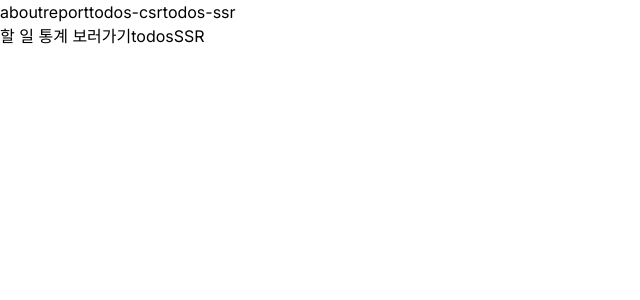
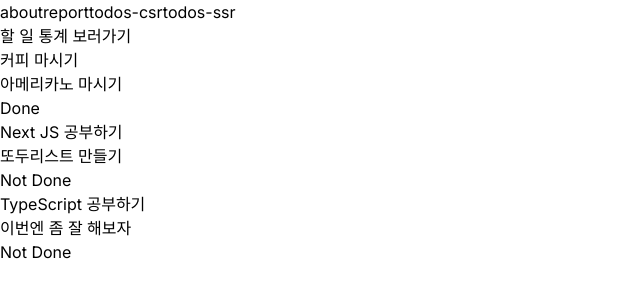
Before and after one commit to gidalim/todolist-nextjs, a Next.js app: page /todos-ssr in a window 1280 px wide. Shown: the top 300 px of the page, without its empty margins (0-640 px from the left). Built offline with nearby package versions, Linux system fonts and the light colour scheme; data requests are answered from the project's data file.

Commit message:
[MOD] SSR page data fetching setting

```diff
--- a/db.json
+++ b/db.json
@@ -1,7 +1,7 @@
 {
   "companyInfo": {
     "name": "주식회사 팀스파르타",
-    "desctiption": "우리회사에 대한 설명입니다. blablabla~~~~~~",
+    "description": "우리회사에 대한 설명입니다. blablabla~~~~~~",
     "image": "http://~~~~"
   },
   "todos": [
@@ -9,6 +9,18 @@
       "id": "1",
       "title": "커피 마시기",
       "contents": "아메리카노 마시기",
+      "isDone": true
+    },
+    {
+      "id": "2",
+      "title": "Next JS 공부하기 ",
+      "contents": "또두리스트 만들기",
+      "isDone": false
+    },
+    {
+      "id": "3",
+      "title": "TypeScript 공부하기",
+      "contents": "이번엔 좀 잘 해보자",
       "isDone": false
     }
   ]
--- a/src/app/api/todos/route.ts
+++ b/src/app/api/todos/route.ts
@@ -1 +1,15 @@
 // todos route
+
+export async function GET(request: Request) {
+  const response = await fetch("http://localhost:4000/todos");
+  const todos = await response.json();
+
+  if (!todos) {
+    return new Response("현재 해야 할 일이 존재하지 않아요!", {
+      status: 404,
+    });
+  }
+  return Response.json({
+    todos: [...todos],
+  });
+}
--- a/src/app/todos-ssr/page.tsx
+++ b/src/app/todos-ssr/page.tsx
@@ -2,15 +2,32 @@
 // CUD 안 함
 // Link태그를 통한 report페이지 이동 '할 일 정보 통계 보러가기' 페이지
 
+import { Todos } from "@/types/type";
 import Link from "next/link";
 import React from "react";
 
-const todosSSR = () => {
+const todosSSR = async () => {
+  const response = await fetch("http://localhost:3000/api/todos", {
+    cache: "no-cache",
+  });
+
+  const { todos } = await response.json();
+
   return (
-    <div>
+    <>
       <Link href={"/report"}>할 일 통계 보러가기</Link>
-      todosSSR
-    </div>
+      <div>
+        {todos.map((data: Todos) => {
+          return (
+            <div key={data.id}>
+              <h2>{data.title}</h2>
+              <p>{data.contents}</p>
+              {data.isDone ? <p>Done</p> : <p>Not Done</p>}
+            </div>
+          );
+        })}
+      </div>
+    </>
   );
 };
 
--- a/src/types/type.ts
+++ b/src/types/type.ts
@@ -1,4 +1,5 @@
 export type Todos = {
+  id: string;
   title: string;
   contents: string;
   isDone: boolean;
```
